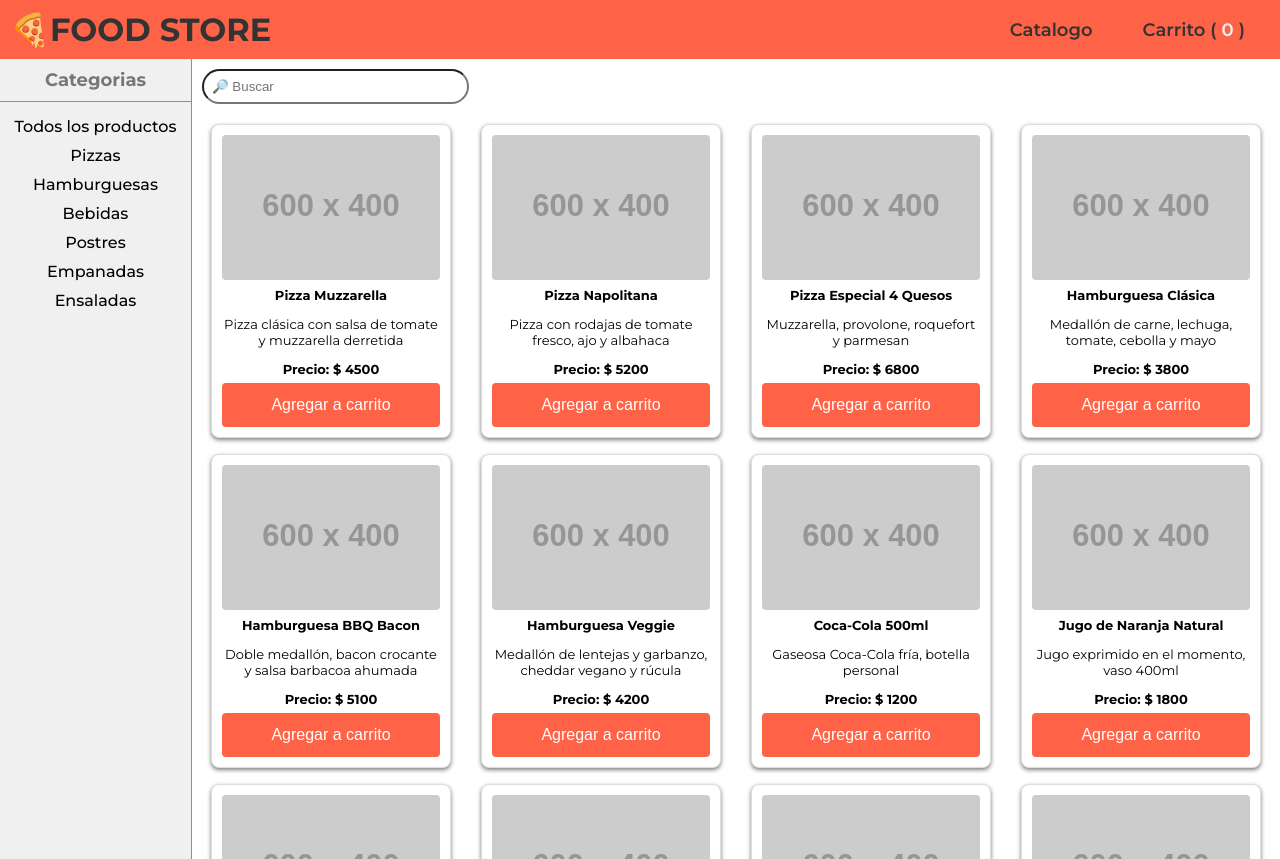
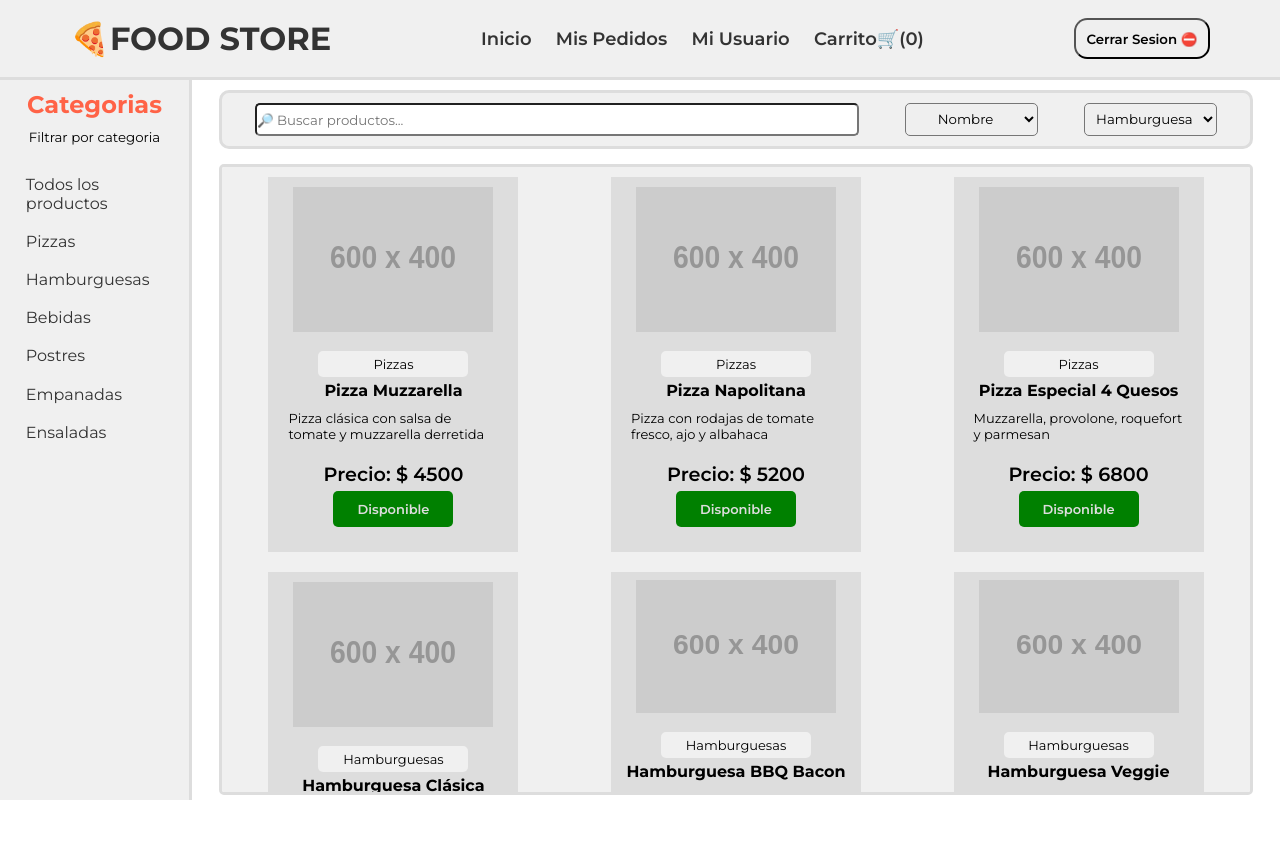
Before and after one commit to Gemmanuel96/Parcial, a website built with Vite: page Parcial 1/src/pages/store/home/home.html in a window 1280 px wide. After the commit the page ends 800 px from the top, so only its background shows below. Built offline with nearby package versions, Linux system fonts and the light colour scheme; placeholder pictures from the web are drawn by us.

Commit message:
Se agregaron nuevas funcionalidades: Login, catalogo

```diff
--- a/Parcial 1/src/pages/auth/login/login.css
+++ b/Parcial 1/src/pages/auth/login/login.css
@@ -13,33 +13,56 @@
     padding: 0;
     margin: 0;
     box-sizing: border-box;
+    font-family: "Montserrat", sans-serif;
 }
 
-body{
-    font-family: 'Montserrat', sans-serif;
-    background-color: var(--color-fondo);
+/*main*/
+
+/* body{
+    height: 100vh;
+    width: 100vw;
     display: flex;
     justify-content: center;
     align-items: center;
+    background: -o-linear-gradient(to right, #ff4500 50%, #d2860c);
+    background: linear-gradient(left, #ff4500, 50%, #d2860c);
+    background: linear-gradient(left, #ff4500, 50%, #d2860c);
+    background: linear-gradient(left, #ff4500, 50%, #d2860c);
+} */
+
+body{
     height: 100vh;
+    width: 100vw;
+}
+main{
+    height: 100%;
+    width: 100vw;
+    display: flex;
+    justify-content: center;
+    align-items: center;
+    /* background-color: #ff4500; */
+    background: -webkit-radial-gradient(left, #ff4500 50%, #d2860c);
+    background: -moz-radial-gradient(left,#ff4500 50%, #d2860c);
+    background: -o-radial-gradient(left,#ff4500 50%, #d2860c);
+    background: -ms-radial-gradient(left, #ff4500 50%, #d2860c);
 }
 
 
-/* Section */
-
-
 .form-container{
+    overflow: auto;
     display: flex;
     flex-direction: column;
     background-color: var(--color-blanco);
     padding: 45px;
     border-radius: 8px;
     box-shadow: 0 4px 10px rgba(0,0,0,0.5);
-    width: 25em;
+    width: 30em;
+    height: auto;
 }
 
 
 .form-container h1{
+    width: 100%;
     color: var(--color-primario);
     font-size: 2.5rem;
     margin-bottom: 10px;
@@ -60,7 +83,8 @@ body{
     justify-content: center;
 }
 
-#inputs-box{
+#inputs{
+    padding: 10PX;
     display: flex;
     flex-direction: column;
 }
@@ -69,7 +93,6 @@ body{
     color: var(--color-texto);
     font-size: 1.15rem;
     font-weight: bolder;
-    margin-bottom: 5px;;
 }
 
 .formulario input{
@@ -87,45 +110,34 @@ body{
 }
 
 .formulario button{
-    justify-content: center;
-    background-color: var(--color-primario);
-    color: var(--color-blanco);
-    padding: 10px;
-    border: none;
-    border-radius: 4px;
-    font-size: 1.25rem;
-    margin: auto;
-    margin-top: 15px;
-    margin-bottom: 30px;
-    transition: background-color 0.3s ease;
-    width: 8em;
+    font-weight: 600;
+    display: block;
+    justify-content: flex-start;
+    margin: 0;
+    width: 10em;
+    padding: 12px;
+    background-color: #ddd;
+    border-radius: 5px;
 }
 
 .formulario button:hover{
-    background-color: var(--color-focus);
+    background-color: var(--color-primario);
+    transition: all 300ms ease-in-out;
 }
 
-.login-container p{
-    color: var(--color-texto);
-    font-size: 1rem;
-    text-align: center;
-    margin-top: 15px;
+.formulario button:focus{
+    background-color: #ff4500;
 }
 
-.login-container a{
-    color: var(--color-primario);
-    text-decoration: none;
-    font-weight: bold;
+.usuarios-prueba{
+    margin-top: 30px;
 }
 
-.login-container a:hover{
-    color:var(--color-focus);
+.usuarios-prueba H3{
+    font-size: medium;
+    color: rgba(51, 51, 51, 0.6);
 }
 
-#rol{
-    width: 15em;
-    padding: 10px;
-    border: var(--color-borde) solid 1px;
-    margin-bottom: 15px;
-    border-radius: 4px;
+.usuarios-prueba p{
+    font-size: small;
 }
--- a/Parcial 1/src/pages/client/home/home.ts
+++ b/Parcial 1/src/pages/client/home/home.ts
@@ -1,8 +1,7 @@
 import { checkAuhtUser, logout } from "../../../utils/auth";
 
-const buttonLogout = document.getElementById(
-  "logoutButton"
-) as HTMLButtonElement;
+const buttonLogout = document.getElementById("logoutButton") as HTMLButtonElement;
+
 buttonLogout?.addEventListener("click", () => {
   logout();
 });
@@ -16,4 +15,5 @@ const initPage = () => {
     "client"
   );
 };
+
 initPage();
--- a/Parcial 1/src/pages/store/cart/cart.css
+++ b/Parcial 1/src/pages/store/cart/cart.css
@@ -13,6 +13,7 @@
     padding: 0;
     margin: 0;
     box-sizing: border-box;
+    font-family: 'Montserrat', sans-serif;
 }
 
 body {
--- a/Parcial 1/src/pages/store/home/home.css
+++ b/Parcial 1/src/pages/store/home/home.css
@@ -13,231 +13,262 @@
     padding: 0;
     margin: 0;
     box-sizing: border-box;
+    font-family: 'Montserrat', sans-serif;
 }
 
-body {
-    font-family: 'Montserrat', sans-serif;
+body{
+    display: flex;
+    flex-direction: column;
+    align-items: center;
     height: 100vh;
     width: 100vw;
 }
 
-header {
+header{
     display: flex;
-    justify-content: space-between;
+    flex-wrap: wrap;
+    justify-content: space-around;
+    height: 5em;
+    align-items: center;
+    background-color: var(--color-fondo);
+    width: 100%;
+    border-bottom:var(--color-borde)  3px solid;
+}
+
+.titulo{
+    color: var(--color-texto);
+    text-transform: uppercase;
+}
+
+.enlaces a{
+    text-decoration: none;
+    color: var(--color-texto);
+    font-weight: 600;
+    margin: auto 10px;
+    font-size: large;
+}
+
+header button{
+    padding: 0.8em;
+    border-radius: 1em;
+    font-weight: 600;
+}
+
+header button:hover{
     background-color: #ff6347;
+    transition: 300ms all ease-in-out;
+}
+
+header button:focus{
+    background-color: #ff4500;
+}
+
+
+/* Main Categoria y Prodcutos */
+main{
+    display: flex;
+    flex-direction: row;
+    justify-content: flex-start;
+    width: 100%;
+    height: 90%;
+    /* background-color: blue; */
+}
+
+/* Categorias */
+.box-categoria{
+    flex: 0 0 15%;
+    display: flex;
+    flex-direction: column;
+    align-items: center;
     padding: 10px;
+    border-right: 3px solid var(--color-borde);
+    background-color: var(--color-fondo);
+}
+
+.box-categoria h2{
+    color: #ff6347;
+}
+
+.box-categoria p{
+    margin: 10px 0;
+    font-size: smaller;
+}
+
+#lista-categorias{
+    list-style: none;
+    padding: 0;
+    margin: 10px 0;
 
 }
 
-
-.encabezado {
-    display: flex;
-    justify-content: space-between;
-    align-items: center;
-    padding: 10px;
-    width: 100%;
+#lista-categorias li {
+    padding: 0.6em 0.8em;
+    color: #333;
+    cursor: pointer;
+    border-left: 3px solid transparent;
+    transition: all 0.3s ease;
 }
 
-.uno {
-    text-transform: uppercase;
-    color: #333;
+#lista-categorias li:hover {
+    background-color: var(--color-blanco);
+    border-left: 3px solid #ff6347;
 }
 
-.dos {
-    display: flex;
-    justify-content: center;
-    align-items: center;
-    font-size: x-large;
+#lista-categorias .activo {
+    background-color: var(--color-blanco);
+    border-left: 3px solid #ff6347;
+    color: #ff6347;
+    font-weight: 600;
 }
 
-.encabezado-box a {
-    margin: 0 25px;
-    text-decoration: none;
-    color: #333;
-    font-weight: 600;
-    font-size: large;
+
+/* Caja de Productos + busqueda */
+#productos-box{
+    flex: 0 0 85%;
+    display: flex;
+    align-items: center;
+    flex-direction: column;
+    height: 100%;
+    width: 100%;
+    background-color: var(--color-blanco);
 }
 
-.encabezado-box a:hover {
-    color: #f0f0f0;
-    transition: 300ms all ease-in-out;
+.box-busqueda{
+    display: flex;
+    justify-content: space-around;
+    width: 95%;
+    height: 4em;
+    padding: 10px;
+    background-color: var(--color-fondo);
+    border-radius: 10px;
+    margin: 10px;
+    border: 3px solid var(--color-borde);
 }
 
-.encabezado-box a:focus {
-    color: var(--color-focus);
+.box-busqueda input{
+    width: 60%;
+    border-radius: 5px;
 }
 
-/* Main */
-main {
-    width: 100%;
-    height: 100%;
-    background-color: #ff4500;
-    display: flex;
-    flex-direction: row;
-}
-
-#categorias-var {
-    flex: 0 0 15%;
-    height: 100%;
-    background-color: var(--color-fondo);
-    border-right: rgb(51, 51, 51, 0.5) solid 1px;
-}
-
-#categorias-var h2 {
-    border-bottom: #333 solid 1px;
-    padding: 10px;
-    font-size: large;
+.box-busqueda select{
     text-align: center;
-    opacity: 0.5;
+    width: 10em;
+    border-radius: 5px;
 
 }
 
-#productos-box {
-    flex: 0 0 85%;
-    background-color: var(--color-blanco);
+/* Box de Items de productos */
+
+#productos-items{
+    overflow: scroll;
+    display: flex;
+    flex-wrap: wrap;
+    gap: 10;
+    justify-content: space-around;
+    width: 95%;
     height: 100%;
-    overflow: auto;
+    background-color: var(--color-fondo);
+    margin: 5px 0;
+    border-radius: 5px;
+    border:var(--color-borde) 3px solid;
 }
 
-#buscador {
+
+/* Items del producto */
+.p-articulo{
+    margin: 10px;
     display: flex;
-    flex-direction: row;
-    padding: 8px;
-    border-radius: 30px;
-    width: 20em;
-}
-
-#buscador button {
-    margin-left: 5px;
-    padding: 8px;
-    border-radius: 30px;
-}
-
-ul {
-    margin-top: 10px;
-}
-
-li {
-    padding: 5px;
-    text-align: center;
-    list-style: none;
-    font-weight: 500;
-}
-
-li:hover {
-    font-weight: bolder;
-    font-size: larger;
-    color: #ff6347;
-    font-weight: 600;
-    transition: 200ms ease-in-out all;
-}
-
-li:focus {
-    color: var(--color-focus)
-}
-
-#productos {
+    align-items: center;
+    justify-content: center;
     padding: 10px;
-    display: flex;
-    flex-direction: row;
-    flex-wrap: wrap;
-    justify-content: space-around;
-    gap: 1em;
-    margin: 0 2px
-}
-
-article {
-    display: flex;
-    width: 15em;
-    flex-direction: column;
-    background-color: var(--color-blanco);
-    border: 1px solid var(--color-borde);
-    border-radius: 8px;
-    padding: 10px;
-    box-shadow: 0 2px 4px rgba(0, 0, 0, 0.5);
-    margin: 0 10;
+    flex-direction:column ;
+    background-color: var(--color-borde);
+    width: 250px;
+    height: 375px;
 
 }
 
-article h3 {
-    text-align: center;
-    padding: 0.5em 0;
-    font-size: small;
-}
-
-article p {
-    font-size: small;
-    padding: 0.5em 0;
-    text-align: center;
-    overflow: hidden;
-}
-
-article img {
-    width: 100%;
-    height: auto;
-    border-radius: 4px;
-}
-
-article .precio {
-    font-weight: bold;
-    text-align: center;
-}
-
-article button {
-    background-color: var(--color-primario);
-    font-size: medium;
-    color: var(--color-blanco);
-    border: none;
-    padding: 0.8em 2px;
-    border-radius: 4px;
-    transition: all 300ms ease-in-out;
-}
-
-article button:hover {
-    background-color: #ff4500;
-    color: #333;
-    font-weight: 600;
-    box-shadow: #333 2px 2px;
-}
-
-.buscador {
-    padding: 10px
-}
-
-.buscador:focus {
-
-    color: #ff4500;
-}
-
-.buscador label {
-    padding-left: 9px;
-    font-weight: bold;
-}
-
-.mensaje {
-    margin-top: auto;
+.p-caracteristica{
+    margin: 15px 0;
+    display: flex;
+    flex-direction: column;
     justify-content: center;
     align-items: center;
 }
 
-.alerta {
-    display: none;
-    position: fixed;
-    margin: auto;
-    top: 20px;
-    right: 20px;
-    background: green;
-    color: white;
-    padding: 10px 15px;
-    border-radius: 5px;
-    box-shadow: 0 2px 6px rgba(0, 0, 0, 0.3);
-    font-weight: bold;
+article h3{
+    font-size: medium;
 }
 
-.valor-carrito{
-    display: inline;
+article p{
+    font-size: small;
+}
+
+.p-categoria{
+    display: flex;
+    justify-content: center;
+    align-items: center;
+    background-color: #f0f0f0;
+    width: 150px;
+    text-align: center;
     padding: 5px;
-    color: #f0f0f0;
-    border-radius: 50em;
+    margin: 4px;
+    border-radius:5px;
+}
+
+.p-precio{
+    margin-top: 10px;
+    font-weight: 600;
+    font-size: larger;
+}
+
+.p-descripcion{
+    margin: 10px;
+}
+.p-disponible{
     text-align: center;
+    background-color: green;
+    width: 120px;
+    margin-top: 5px;
+    border-radius: 5px;
+    color: #ddd;
+    font-weight: 600;
+    padding: 10px;
 }
+.p-imagen{
+    width: 200px;
+    height:150px;
+}
+
+#detalle-producto{
+    display: flex;
+    align-items: center;
+    justify-content: space-around;
+    height: 60%;
+    width: 100%;
+    background-color: #ff4500;
+}
+
+#detalle-producto img{
+    background-color: #333;
+    height: 50%;
+    width: 50%;
+}
+
+.box-detalle{
+    background-color: #f0f0f0;
+    display: flex;
+    width: 90%;
+    height: 90%;
+}
+
+
+#alerta{
+    display: none;
+    z-index: 2;
+    background-color: green;
+    padding: 0.5em;
+    font-size: small;
+    font-weight: 600;
+    border-radius: 5px;
+}
--- a/Parcial 1/src/pages/store/home/home.html
+++ b/Parcial 1/src/pages/store/home/home.html
@@ -4,45 +4,67 @@
 <head>
     <meta charset="UTF-8">
     <link rel="stylesheet" href="home.css">
-    <link rel="stylesheet" href="https://cdn.jsdelivr.net/npm/bootstrap-icons@1.11.3/font/bootstrap-icons.min.css">
     <meta name="viewport" content="width=device-width, initial-scale=1.0">
     <title>Compra productos</title>
 </head>
 
 <body>
 
+
     <!-- Header con links al carrito y al catalogo -->
     <header>
-        <div class="encabezado-box uno">
+        <div class="titulo">
             <h1>🍕Food Store</h1>
         </div>
 
-        <div class="encabezado-box dos">
-            <a href="">Catalogo</a>
-            <a href="../cart/cart.html">Carrito (<span id="valor-carrito" class="valor-carrito"></span>)</a>
+        <div class="enlaces">
+            <a href="#">Inicio</a>
+            <a href="">Mis Pedidos</a>
+            <a href="../../client/home/home.html">Mi Usuario</a>
+            <a href="../cart/cart.html">Carrito🛒(<span id="valor-carrito" class="valor-carrito"></span>)</a>
         </div>
+        <button>Cerrar Sesion ⛔</button>
 
     </header>
+
+
 
     <!--Main  -->
     <main>
 
         <!-- Seccion de categorias -->
-        <section id="categorias-var">
+        <section class="box-categoria">
             <h2>Categorias</h2>
+            <p>Filtrar por categoria</p>
 
-            <ul id="categoria-list">
-                <li id="all-productos" value="todos">Todos los productos</li>
+            <!-- Lista de Categorias -->
+            <ul id="lista-categorias">
+                <li id="all-products">Todos los productos</li>
+
             </ul>
+
         </section>
 
         <!-- Seccion  de productos -->
         <section id="productos-box">
 
             <!-- Buscador de productos-->
-            <div class="buscador">
-                <input type="text" id="buscador" name="buscador" placeholder="🔎 Buscar ">
+            <div class="box-busqueda">
+                <input type="text" id="buscador" name="buscador" placeholder="🔎 Buscar productos... ">
+
+                <!-- Seleccionado por Ordenamiento -->
+                <select name="" id="Ordenado">Ordenado por
+                    <option value="">Nombre</option>
+                    <option value="">Precio</option>
+                </select>
+
+                <!-- Seleccionado por Categoria -->
+                <select name="" id="Categoria">Categoria
+                    <option value="">Hamburguesa</option>
+                    <option value="">Pizza</option>
+                </select>
             </div>
+
 
             <!-- Alerta de producto agregado al carrito -->
             <div id="alerta" class="alerta">
@@ -50,11 +72,25 @@
             </div>
 
             <!-- Caja de Productos (Items) -->
-            <div id="productos">
+            <div id="productos-items">
 
+                <article class="p-articulo">
+                    <img class="p-imagen" src="" alt="" height="150" width="200">
+
+                    <div class="p-caracteristica" id="p-caracteristicas">
+                        <p class="p-categoria">Categoria</p>
+                        <h3 class="p-titulo">Hamburguesa con queso</h3>
+                        <p class="p-descripcion">Lorem ipsum dolor sit amet.</p>
+                        <p class="p-precio">Precio</p>
+                        <p class="p-disponible">Disponibilidad</p>
+                    </div>
+                </article>
             </div>
 
+
+
         </section>
+
     </main>
 
     <script type="module" src="home.ts"></script>
--- a/Parcial 1/src/pages/store/home/home.ts
+++ b/Parcial 1/src/pages/store/home/home.ts
@@ -2,45 +2,70 @@ import { categorias } from "../../../data/data";
 import { PRODUCTS } from "../../../data/data";
 import type { Product } from "../../../types/Product";
 
+
 // 🔹 Seleccionamos la lista de categorías en la barra lateral
-const categoriaList = document.querySelector<HTMLUListElement>("#categoria-list");
-console.log(categoriaList);
+
 
 function mostrarCategorias() {
-    // Recorremos todas las categorías y las mostramos en la lista lateral
+    const categoriaList = document.querySelector<HTMLUListElement>("#lista-categorias");
+
     categorias.forEach(categoria => {
-        const li = document.createElement("li") as HTMLElement;
+        const li = document.createElement("li");
         li.textContent = categoria.nombre;
         categoriaList?.appendChild(li);
 
-        // Evento: al hacer click en una categoría, filtramos productos
-        li?.addEventListener("click", (Event: MouseEvent) => {
-            Event.preventDefault();
+        li.addEventListener("click", (event: MouseEvent) => {
+            event.preventDefault();
 
-            const contenedor = document.querySelector<HTMLDivElement>("#productos");
+            // 🔹 Quitar activo de todas
+            const todas = document.querySelectorAll("#lista-categorias li");
+            todas.forEach(c => c.classList.remove("activo"));
+
+            // 🔹 Marcar solo la clickeada
+            li.classList.add("activo");
+
+            // 🔹 Filtrar productos
+            const contenedor = document.querySelector<HTMLDivElement>("#productos-items");
             const categoriaFiltro = categoria.nombre;
-
-            // Filtramos productos que tengan esa categoría (filter + some)
-            const filtrados = PRODUCTS.filter(p => p.categorias.some(c => c.nombre === categoriaFiltro));
-            console.log(filtrados);
+            const filtrados = PRODUCTS.filter(p =>
+                p.categorias.some(c => c.nombre === categoriaFiltro)
+            );
 
             if (contenedor) {
                 contenedor.innerHTML = "";
-                mostrarProductos(filtrados); // mostramos solo los filtrados
+                mostrarProductos(filtrados);
             }
-        })
-    })
+        });
+    });
+
+    // 🔹 Caso especial: Todos los productos
+    const allProductos = document.querySelector<HTMLLIElement>("#all-products");
+    allProductos?.addEventListener("click", () => {
+        // Quitar activo de todas
+        const todas = document.querySelectorAll("#lista-categorias li");
+        todas.forEach(c => c.classList.remove("activo"));
+
+        // Marcar solo "Todos"
+        allProductos.classList.add("activo");
+
+        // Mostrar todos los productos
+        mostrarProductos(PRODUCTS);
+    });
 }
+
 mostrarCategorias();
 
+
 // 🔹 Evento para mostrar todos los productos sin filtro - Btn Todos los productos
-const allProductos = document.querySelector<HTMLLIElement>("#all-productos");
-allProductos?.addEventListener("click", () => {
-    mostrarProductos(PRODUCTS);
-});
+//const allProductos = document.querySelector<HTMLLIElement>("#all-products");
+//allProductos?.addEventListener("click", () => {
+//  allProductos.classList.add("activo");
+//mostrarProductos(PRODUCTS);
+//});
+
 
 // 🔹 Contenedor principal de productos
-const contenedorProductos = document.querySelector<HTMLDivElement>("#productos");
+const contenedorProductos = document.querySelector<HTMLDivElement>("#productos-items");
 
 function mostrarProductos(productos: Product[]) {
     // Limpiamos antes de renderizar
@@ -51,41 +76,53 @@ function mostrarProductos(productos: Product[]) {
     // Recorremos y mostramos cada producto
     productos.forEach(productos => {
         const articulo = document.createElement("article");
+        articulo.classList.add("p-articulo");
 
         const imagen = document.createElement("img");
+        imagen.classList.add("p-imagen");
         imagen.src = productos.imagen;
 
-        const nombre = document.createElement("h3");
-        nombre.textContent = productos.nombre;
+        const pDetalles = document.createElement("div")
+        pDetalles.classList.add("p-caracteristica");
+
+        //Elementos de detalle
+        const categoria = document.createElement("p");
+        categoria.classList.add("p-categoria");
+        categoria.textContent = productos.categorias.map(cat => cat.nombre).join(",");
+
+        const titulo = document.createElement("h3");
+        titulo.classList.add("p-titulo")
+        titulo.textContent = productos.nombre;
 
         const descripcion = document.createElement("p");
+        descripcion.classList.add("p-descripcion")
         descripcion.textContent = productos.descripcion;
 
         const precio = document.createElement("p");
         precio.textContent = `Precio: $ ${productos.precio}`;
-        precio.classList.add("precio");
+        precio.classList.add("p-precio");
 
-        // Botón para agregar al carrito
-        const btnAgregar = document.createElement("button") as HTMLButtonElement;
-        btnAgregar.textContent = "Agregar a carrito";
-        btnAgregar.classList.add("agregar");
+        const disponible = document.createElement("p");
+        disponible.classList.add("p-disponible");
 
-        // Armamos el artículo
+        if (productos.disponible == true) {
+            disponible.textContent = "Disponible";
+        } else {
+            disponible.textContent = "No disponible";
+        }
+
+        pDetalles.appendChild(categoria);
+        pDetalles.appendChild(titulo);
+        pDetalles.appendChild(descripcion);
+        pDetalles.appendChild(precio);
+        pDetalles.appendChild(disponible);
+
         articulo.appendChild(imagen);
-        articulo.appendChild(nombre);
-        articulo.appendChild(descripcion);
-        articulo.appendChild(precio);
-        articulo.appendChild(btnAgregar);
+        articulo.appendChild(pDetalles);
 
-        // Evento: al hacer click, guardamos producto en localStorage
-        btnAgregar.addEventListener("click", () => {
-            const carrito = localStorage.getItem("carrito");
-            const carritoProductos: Product[] = carrito ? JSON.parse(carrito) : [];
-            carritoProductos.push(productos);
-            localStorage.setItem("carrito", JSON.stringify(carritoProductos));
-            console.log("Producto agregado al carrito");
-            mostrarAlerta();        // mostramos alerta temporal
-            mostrarValorCarrito();  // actualizamos contador del carrito
+        articulo.addEventListener("click", (event: MouseEvent) =>{
+
+
         })
 
         contenedorProductos?.appendChild(articulo);
--- a/Parcial 1/src/utils/auth.ts
+++ b/Parcial 1/src/utils/auth.ts
@@ -16,6 +16,7 @@ export const checkAuhtUser = (
     console.log("no existe en local");
     navigate(redireccion1);
     return;
+
   } else {
     console.log("existe pero no tiene el rol necesario");
 
```
Also changed, not shown: Parcial 1/index.html (+1 -1 lines), Parcial 1/src/data/data.ts (+18 -0 lines), Parcial 1/src/pages/auth/login/login.html (+10 -6 lines), Parcial 1/src/pages/auth/login/login.ts (+6 -4 lines).
